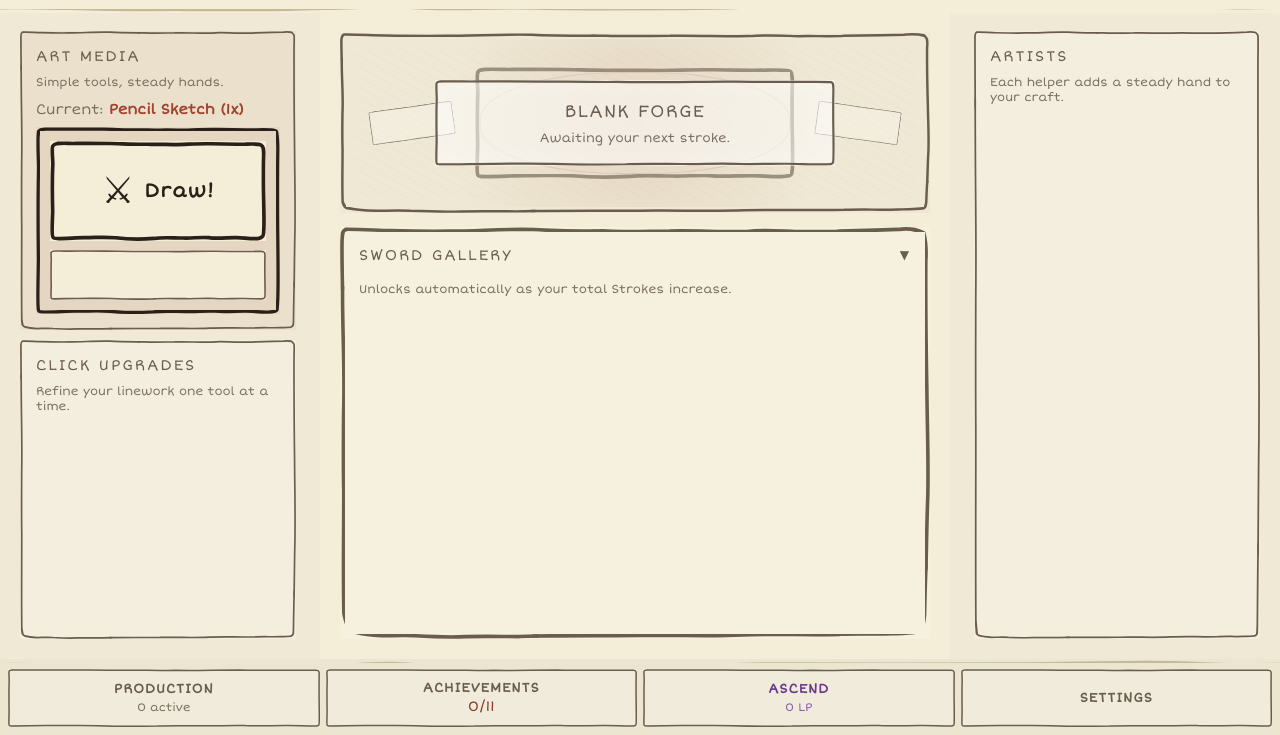
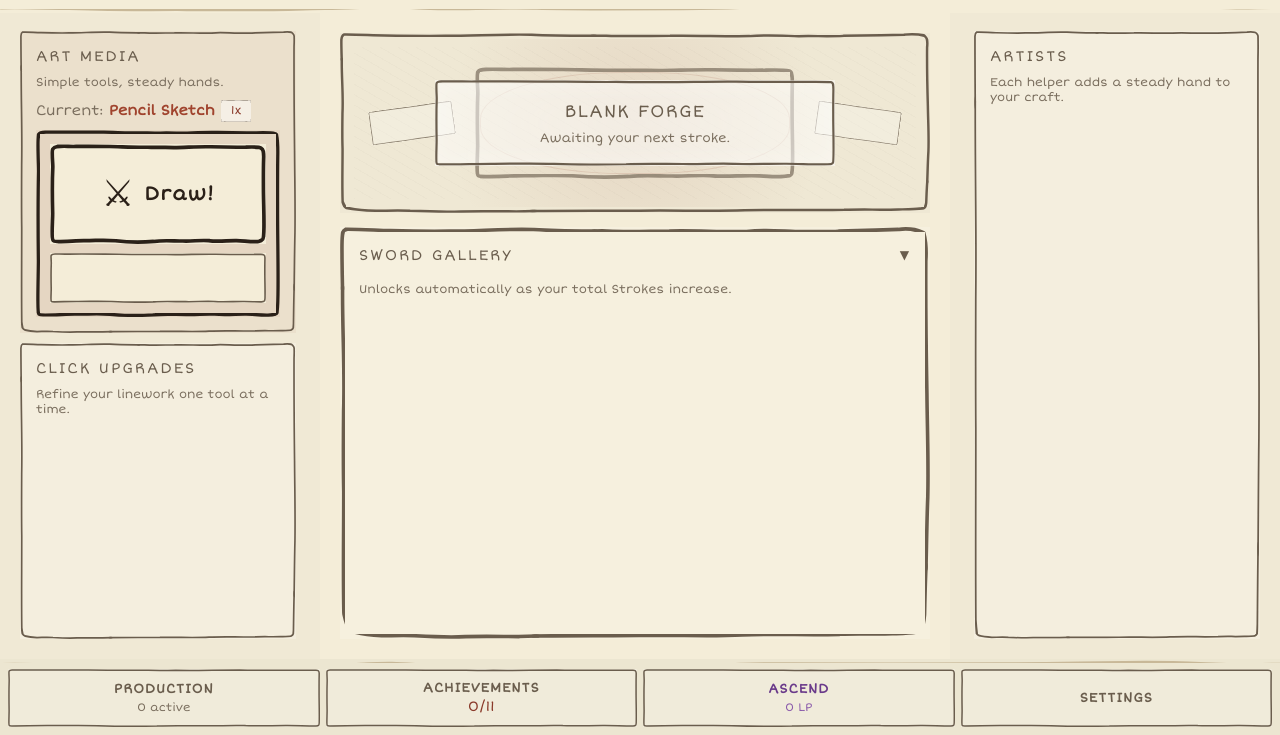
Before and after one commit to jalvarado91/swordart-click, a website: page index.html in a window 1280 px wide. Shown: the part 65-800 px from the top of the page. Drawn offline with Linux system fonts and the light colour scheme.

Commit message:
Clean up upgrade panel

```diff
--- a/index.html
+++ b/index.html
@@ -42,7 +42,7 @@
                     </p>
                     <div id="current-media-label">
                         Current:
-                        <span id="current-media">Pencil Sketch (1x)</span>
+                        <span id="current-media"><span id="current-media-name">Pencil Sketch</span><span id="current-media-mult">1x</span></span>
                     </div>
                     <div id="media-interaction">
                         <button id="draw-btn">
--- a/src/style.css
+++ b/src/style.css
@@ -944,8 +944,22 @@ body.run-phase-late #draw-btn:hover {
 }
 
 #current-media {
+    display: inline-flex;
+    align-items: center;
+    gap: 6px;
     color: var(--accent-bright);
     font-weight: bold;
+}
+
+#current-media-mult {
+    font-size: 0.74rem;
+    font-weight: normal;
+    color: var(--accent);
+    padding: 1px 7px 2px;
+    border: 3px solid transparent;
+    border-image: var(--sketch-btn) 8 stretch;
+    background: rgba(255, 255, 255, 0.5);
+    line-height: 1.1;
 }
 
 #media-upgrade-btn:disabled {
```
Also changed, not shown: src/render.ts (+9 -2 lines).
